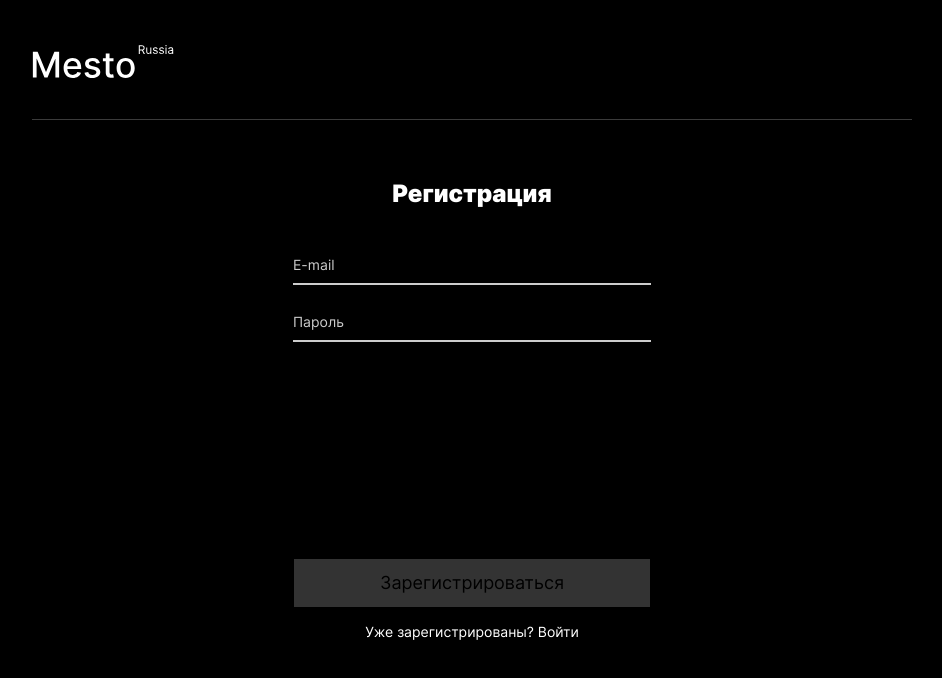
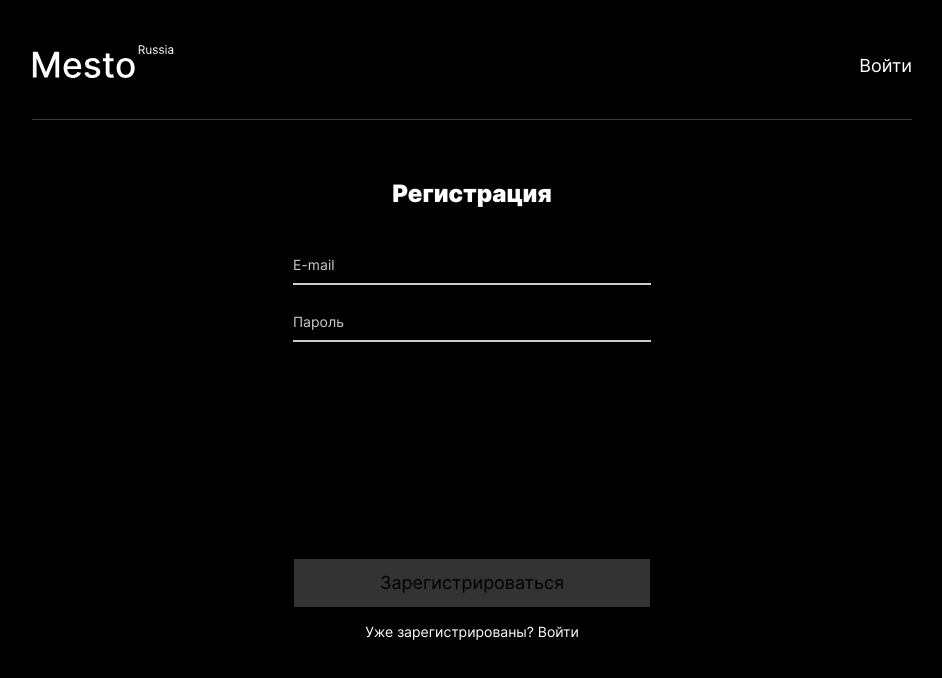
Before and after one commit to sholq/react-mesto-auth, a React (Create React App) app: page /sign-in in a window 1280 px wide. Shown: the top 678 px of the page, without its empty margins (168-1110 px from the left). Built offline with nearby package versions, Linux system fonts and the light colour scheme; no server answers; the HTML template or start-up script is replaced by a standard one.

Commit message:
refactor: refactor Header

```diff
--- a/src/blocks/header/header.css
+++ b/src/blocks/header/header.css
@@ -1,6 +1,8 @@
 .header {
   max-width: 880px;
   /* Позиционирование */
+  display: flex;
+  justify-content: space-between;
   margin: 0 auto;
   padding: 45px 0 41px 0;
   -webkit-box-sizing: border-box;
--- a/src/components/Header.jsx
+++ b/src/components/Header.jsx
@@ -1,9 +1,24 @@
 import logoPath from '../image/Vector.svg';
+import {Link, Route, Switch} from "react-router-dom";
 
 function Header() {
   return (
     <header className="header">
       <img className="header__logo" src={logoPath} alt="Логотип Место" />
+      <Switch>
+        <Route path="/sign-in">
+          <Link className="header__link" to="/sign-up">Войти</Link>
+        </Route>
+        <Route path="/sign-up">
+          <Link className="header__link" to="/sign-in">Регистрация</Link>
+        </Route>
+        <Route path="/">
+          <div className="header__constainer">
+            <p className="header__current-user">mail@mail.com</p>
+            <Link className="header__link" to="/sign-in">Выход</Link>
+          </div>
+        </Route>
+      </Switch>
     </header>
   )
 }
--- a/src/index.css
+++ b/src/index.css
@@ -152,3 +152,11 @@
 .auth__link:hover {
   opacity: 0.8;
 }
+
+.header__link {
+margin: 10px 0 0;
+text-decoration: none;
+color: #fff;
+font-size: 18px;
+line-height: 22px;
+}
```
Lines whose indentation alone changed are shown as unchanged.
